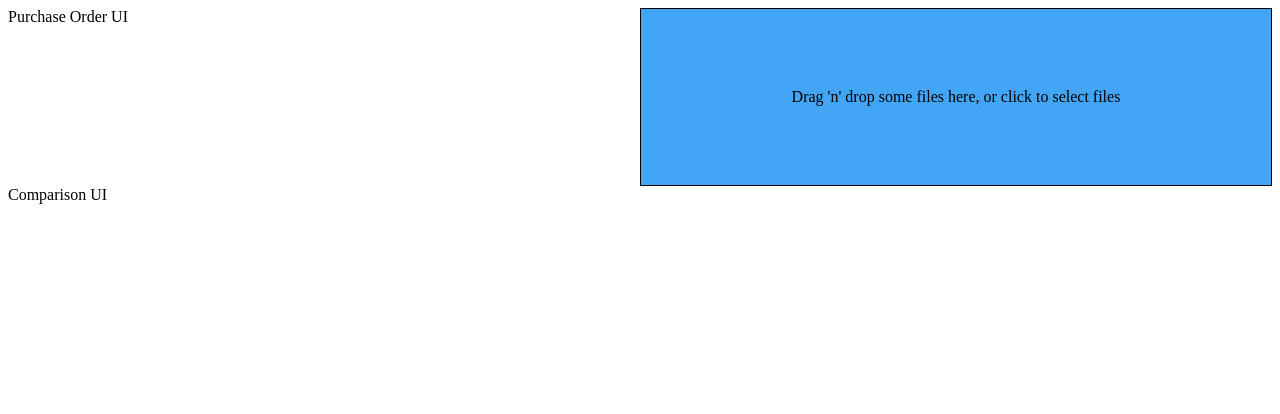
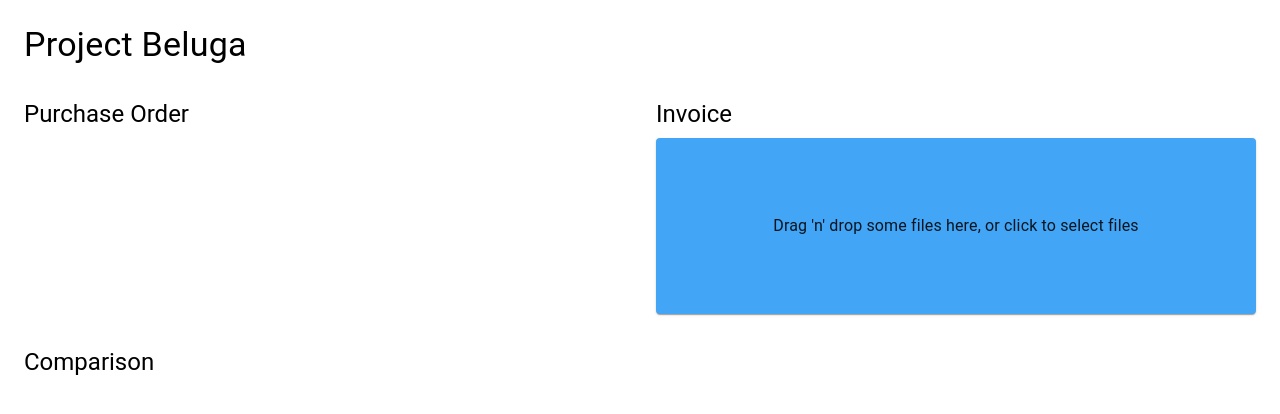
Before and after one commit to absreim/beluga-client, a React (Vite) app: page / in a window 1280 px wide. Shown: the top 414 px of the page. Built offline with nearby package versions, Linux system fonts and the light colour scheme.

Commit message:
Basic UI improvements

```diff
--- a/index.html
+++ b/index.html
@@ -4,7 +4,7 @@
     <meta charset="UTF-8" />
     <link rel="icon" type="image/svg+xml" href="/vite.svg" />
     <meta name="viewport" content="width=device-width, initial-scale=1.0" />
-    <title>Vite + React + TS</title>
+    <title>Project Beluga</title>
   </head>
   <body>
     <div id="root"></div>
--- a/package.json
+++ b/package.json
@@ -4,7 +4,7 @@
   "version": "0.0.0",
   "type": "module",
   "scripts": {
-    "dev": "vite",
+    "dev": "vite --host",
     "build": "tsc && vite build",
     "lint": "eslint src --ext ts,tsx --report-unused-disable-directives --max-warnings 0",
     "preview": "vite preview"
--- a/src/App.tsx
+++ b/src/App.tsx
@@ -1,19 +1,23 @@
 import { FC } from 'react'
-import { Grid } from "@mui/material";
+import { Grid, Typography } from "@mui/material";
 import Invoice from "./features/invoice";
 
 const App: FC = () => {
   return (
     <>
       <Grid container direction="row">
-        <Grid item xs={12} lg={6} xl={4}>
-          Purchase Order UI
+        <Grid item xs={12} p={2}>
+          <Typography variant="h4">Project Beluga</Typography>
         </Grid>
-        <Grid item xs={12} lg={6} xl={4}>
+        <Grid item xs={12} lg={6} xl={4} p={2}>
+          <Typography variant="h5" gutterBottom>Purchase Order</Typography>
+        </Grid>
+        <Grid item xs={12} lg={6} xl={4} p={2}>
+          <Typography variant="h5" gutterBottom>Invoice</Typography>
           <Invoice />
         </Grid>
-        <Grid item xs={12} lg={12} xl={4}>
-          Comparison UI
+        <Grid item xs={12} lg={12} xl={4} p={2}>
+          <Typography variant="h5" gutterBottom>Comparison</Typography>
         </Grid>
       </Grid>
     </>
--- a/src/features/invoice/FileUpload.tsx
+++ b/src/features/invoice/FileUpload.tsx
@@ -1,6 +1,6 @@
 import { FC, useCallback, useRef, useState } from "react";
 import { DropzoneOptions, useDropzone } from "react-dropzone";
-import { Alert, Box, Button, Stack } from "@mui/material";
+import { Alert, Box, Button, Paper, Stack, Typography } from "@mui/material";
 import { useAppSelector, useAppDispatch } from "../../redux/hooks.ts";
 import { selectLoadingState, uploadInvoice } from "./slice.ts";
 
@@ -33,10 +33,9 @@ const FileUpload: FC = () => {
         <Alert color="error">Error uploading file.</Alert>
       )}
       {!filesPresent && (
-        <Box
+        <Paper
           {...getRootProps()}
           sx={{
-            border: 1,
             backgroundColor: "primary.light",
             padding: 1,
             minHeight: "10rem",
@@ -48,11 +47,11 @@ const FileUpload: FC = () => {
         >
           <input {...getInputProps()} accept="application/pdf" />
           {isDragActive ? (
-            <p>Drop the files here ...</p>
+            <Typography>Drop the files here ...</Typography>
           ) : (
-            <p>Drag 'n' drop some files here, or click to select files</p>
+            <Typography>Drag 'n' drop some files here, or click to select files</Typography>
           )}
-        </Box>
+        </Paper>
       )}
       {filesPresent && (
         <Stack direction="row">
--- a/vite.config.ts
+++ b/vite.config.ts
@@ -4,4 +4,7 @@ import react from "@vitejs/plugin-react";
 // https://vitejs.dev/config/
 export default defineConfig({
   plugins: [react()],
+  server: {
+    port: 3000
+  }
 });
```
